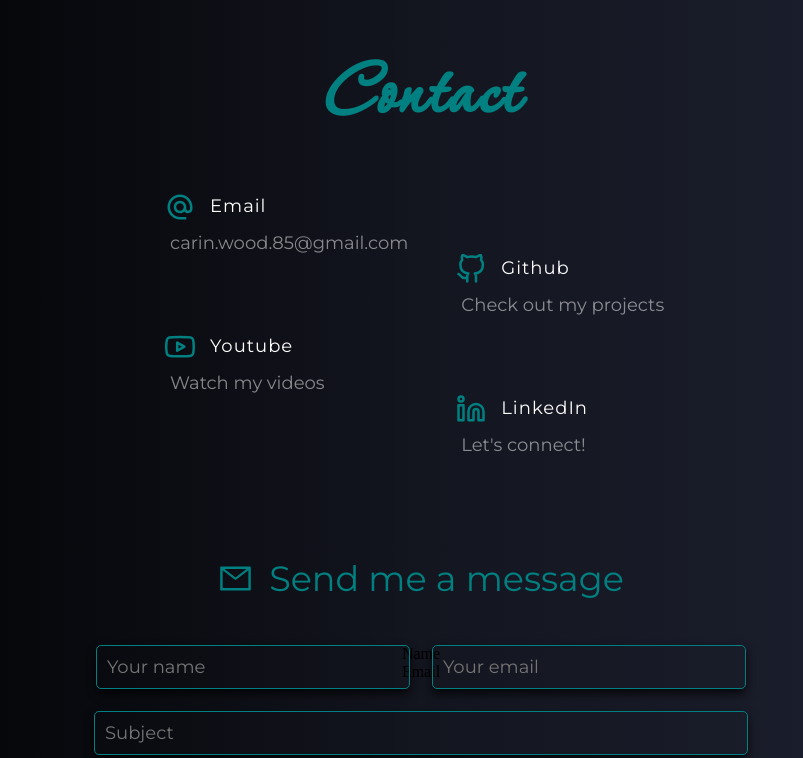
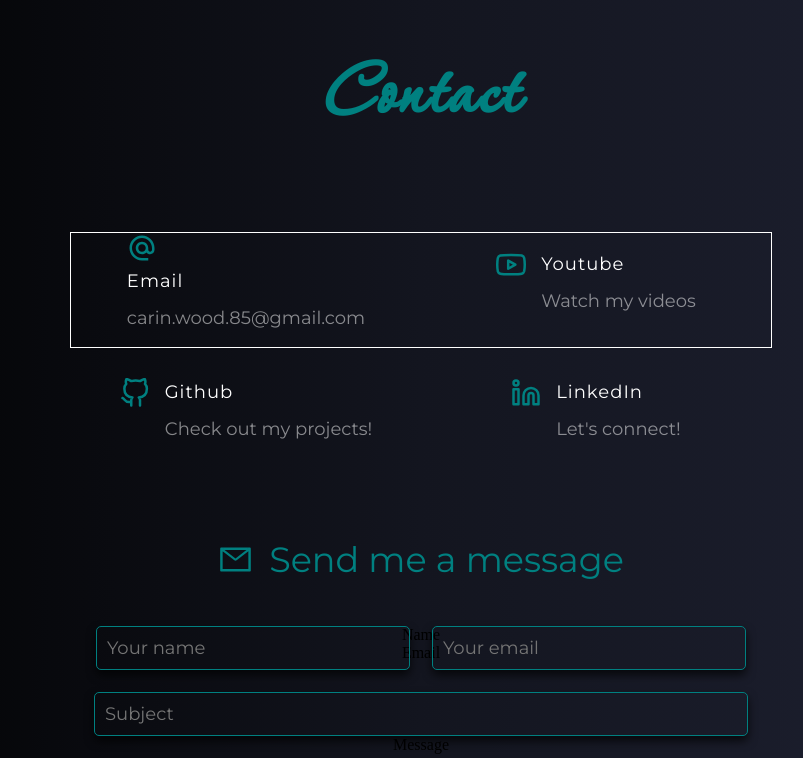
Before and after one commit to CarinWood/Portfolio, a React (Create React App) app: page / in a window 1280 px wide. Shown: the part 2536-3294 px from the top of the page, without its empty margins (219-1022 px from the left). Built offline with nearby package versions, Linux system fonts and the light colour scheme.

Commit message:
info.jsx and contact.jsx update

```diff
--- a/src/components/contactInfo/Info.jsx
+++ b/src/components/contactInfo/Info.jsx
@@ -6,40 +6,48 @@ import "./info.css";
 const Info = ({popup}) => {
   return (
     <>
-    <section className={popup ? "info-section dark" : "info-section"}>
+    <div className="contact-icons">
+        <div className="top-row">
+
             <div className="email-div">
+
+        <article className="email-text">
         <a className="atag" href="#form"><MdAlternateEmail className="email-icon" /></a>
-        <article className="email-text">
         <a className="atag" href="#form"><p className="_headline">Email</p></a>
           <p className="email-subtext">carin.wood.85@gmail.com</p>
         </article>
         </div>
 
-      <div className="location-div">
+          <div className="youtube-div">
           <a className="atag" href="https://www.youtube.com/channel/UCTSlUc6-CsI08YtmULq6fng" target="_blank"><FiYoutube className="youtube-icon" /></a>
         <article className="youtube-text">
         <a className="atag" href="https://www.youtube.com/channel/UCTSlUc6-CsI08YtmULq6fng" target="_blank"><p className="_headline">Youtube</p></a>
           <p className="youtube-subtext">Watch my videos</p>
         </article>
           </div>
-    </section>
-    <section className={popup ? "connect-section dark" : "connect-section"}>
+
+
+        </div>
+        <div className="bottom-row">
+
         <div className="email-div">
-      <a className="atag" href="https://github.com/CarinWood" target="_blank"><FiGithub className="github-icon" /></a>
-        <article className="github-text">
+            <a className="atag" href="https://github.com/CarinWood" target="_blank"><FiGithub className="email-icon" /></a>
+        <article className="email-text">
         <a className="atag" href="https://github.com/CarinWood" target="_blank"><p className="_headline">Github</p></a>
-          <p className="github-subtext">Check out my projects</p>
+          <p className="email-subtext">Check out my projects!</p>
         </article>
         </div>
 
-      <div className="location-div">
-      <a className="atag" href="https://www.linkedin.com/in/carin-wood/" target="_blank"><FiLinkedin className="linked-icon" /></a>
-        <article className="linkedin-text">
+          <div className="youtube-div">
+          <a className="atag" href="https://www.linkedin.com/in/carin-wood/" target="_blank"><FiLinkedin className="youtube-icon" /></a>
+        <article className="youtube-text">
         <a className="atag" href="https://www.linkedin.com/in/carin-wood/" target="_blank"><p className="_headline">LinkedIn</p></a>
-          <p className="linked-subtext">Let's connect!</p>
+          <p className="youtube-subtext">Let's connect!</p>
         </article>
           </div>
-    </section>
+
+        </div>
+    </div>
     </>
   );
 };
--- a/src/components/contactInfo/info.css
+++ b/src/components/contactInfo/info.css
@@ -10,13 +10,13 @@
     top: 25%;
 }
 
-.email-div, .location-div {
+.email-div, .linkedin-div {
     display: flex;
     justify-content: flex-start;
     align-items: flex-start;
 }
 
-.location-div {
+.linkedin-div {
     margin-top: 60px;
     margin-bottom: 55px;
 }
@@ -44,16 +44,16 @@
     opacity: 1 !important;
 }
 
-.email-subtext, .youtube-subtext, .linked-subtext, .github-subtext {
+/* .email-subtext, .youtube-subtext, .linked-subtext, .github-subtext {
     font-size: 18px;
     font-family: "Montserrat";
     margin-top: 5px;
     margin-left: -40px;
     color: white;
     opacity: 0.5;
-}
+} */
 
-.email-icon {
+/* .email-icon {
     color: teal;
     font-size: 30px;
     margin-right: 15px;
@@ -76,7 +76,7 @@
     color: teal;
     font-size: 30px;
     margin-right: 15px;
-}
+} */
 
 .github-text {
     opacity: 1;
@@ -105,11 +105,94 @@
 }
 
 
-@media (max-width: 1570px) {
-    .info-section {
-        left: 30%;
-        top: 20%;
-    }
+/* Experiment */
+
+.contact-icons {
+    display: flex;
+    flex-direction: column;
+    justify-content: center;
+    align-items: center;
+}
+
+/* Top row */
+
+.top-row {
+    width: 700px;
+    display: flex;
+    justify-content: space-around;
+    align-items: center;
+    margin-bottom: 30px;
+    border: 1px solid white;
+
+}
+
+.email-div{
+    display: flex;
+    justify-content: center;
+    align-items: flex-start;
+    width: 300px;
+}
+
+.youtube-div {
+    display: flex;
+    justify-content: center;
+    align-items: flex-start;
+    width: 300px;
+}
+
+
+/* Bottom row */
+
+.bottom-row {
+    width: 700px;
+    display: flex;
+    justify-content: space-around;
+    align-items: center;
+
+}
+
+
+/* subtexts */
+
+
+.email-subtext, .youtube-subtext{
+    font-size: 18px;
+    font-family: "Montserrat";
+    margin-top: 5px;
+
+    color: white;
+    opacity: 0.5;
+
+}
+
+/* Icons */
+
+.email-icon, .github-icon, .youtube-icon, .linked-icon {
+    color: teal;
+    font-size: 30px;
+    margin-right: 15px;
+}
+
+
+
+
+
+
+
+
+
+
+
+
+
+@media (max-width: 1290px) {
+  .info-section {
+      margin-top: -130px;
+  }
+
+  .connect-section {
+      margin-top: -130px;
+  }
 }
 
 @media (max-width: 415px) {
@@ -119,14 +202,15 @@
         margin-left:70px;
     }
 
-    .email-div, .location-div {
+    .email-div, .linkedin-div {
         display: flex;
         justify-content: flex-start;
         align-items: flex-start;
         margin-top: 30px;
         width: 100%;
+    }
 
-    }
+
 
     .connect-section {
         margin-top: 180px;
--- a/src/pages/about/about.css
+++ b/src/pages/about/about.css
@@ -25,6 +25,7 @@
     margin-right: 500px;
     filter: grayscale(100%);
     opacity: 0.4;
+    margin-top: -40px;
 }
 
 .about-headline {
@@ -34,7 +35,7 @@
     letter-spacing: 3px;
     padding-top: 0px;
     margin-top: 0px;
-    margin-bottom: 70px;
+    margin-top: -70px;
 }
 
 .about-text {
@@ -50,7 +51,7 @@
     opacity: 0.8;
     position: absolute;
     left: 45%;
-    top: 37%;
+    top: 32%;
 }
 
 
@@ -65,7 +66,7 @@
     font-weight: 500;
     letter-spacing: 1px;
     padding: 12px;
-    margin-top: 10px;
+    margin-top: 20px;
     transition: 0.6s ease-in-out;
 }
 
--- a/src/pages/contact/contact.css
+++ b/src/pages/contact/contact.css
@@ -21,7 +21,7 @@
     font-size: 90px;
     letter-spacing: 3px;
     padding-top: 40px;
-    margin-bottom: 370px;
+    margin-bottom: 80px;
 }
 
 .quick-message {
@@ -32,6 +32,7 @@
     display: flex;
     justify-content: center;
     align-items: center;
+    margin-top: 80px;
 }
 
 .envelope {
@@ -178,10 +179,7 @@
 }
 
 @media (max-width: 1570px) {
-    .social-media {
-        right: 20%;
-        top: 30%;
-    }
+
 }
 
 @media (max-width: 415px) {
```
Lines whose indentation alone changed are shown as unchanged.
